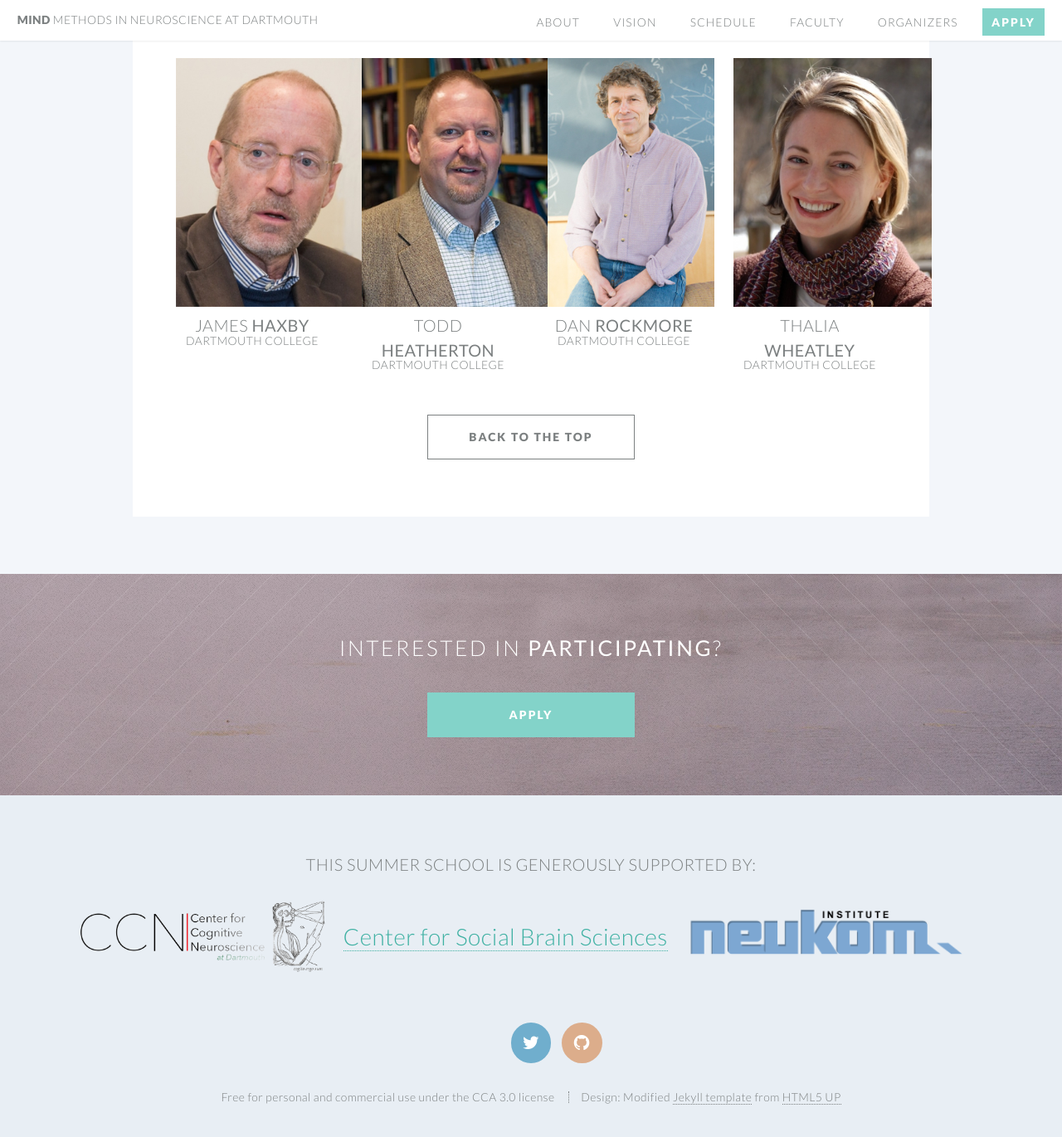
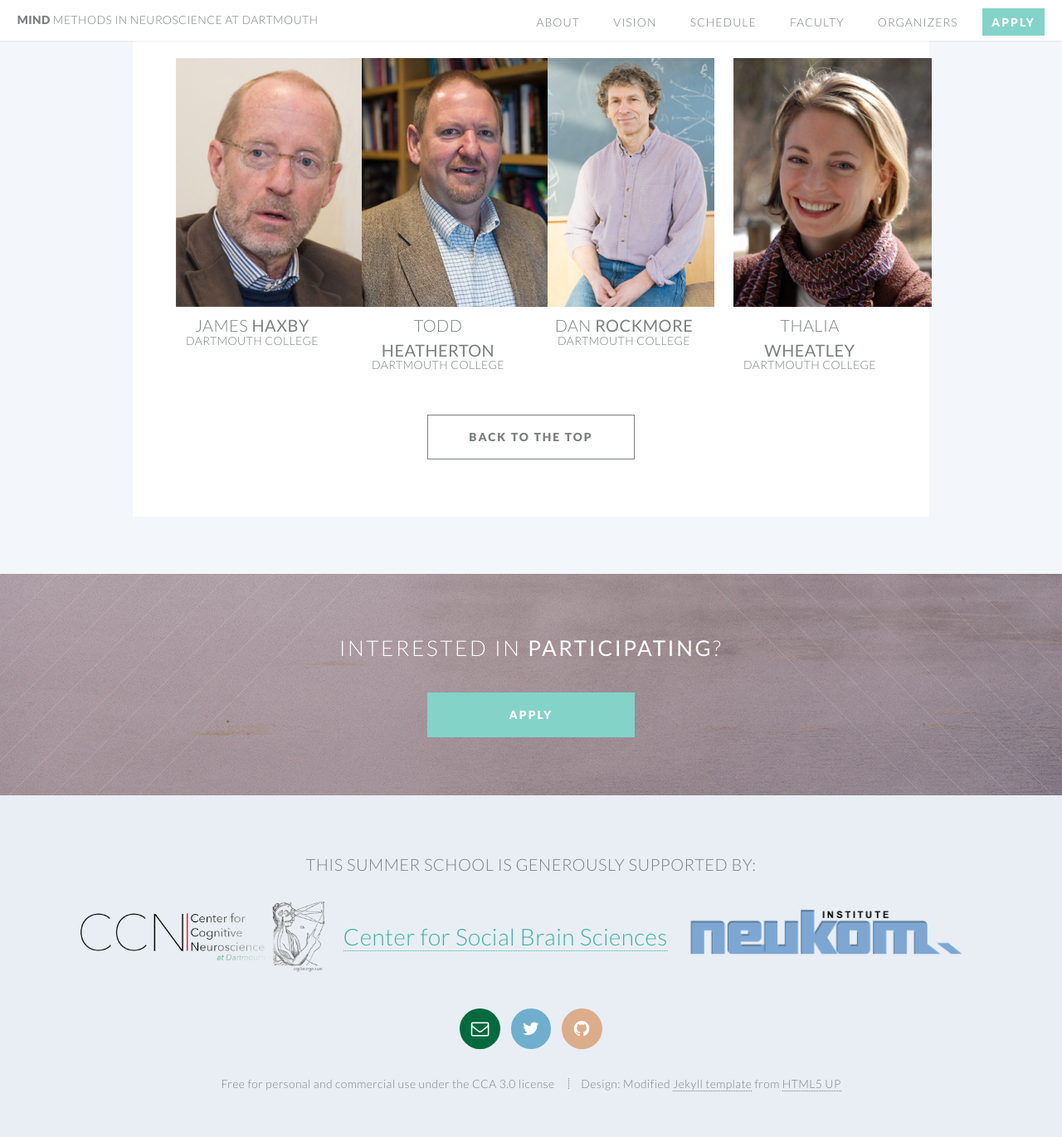
Before and after one commit to Summer-MIND/Summer-MIND.github.io, a Jekyll site: the page built from index.html, in a window 1280 px wide and 1400 px high, scrolled down 4985 px. Shown: the top 1371 px of the window at 83% size. Built offline with Jekyll 4.4.1, drawn with Linux system fonts in a browser that asks for light colours.

Commit message:
added email icon in footer

```diff
--- a/_includes/footer.html
+++ b/_includes/footer.html
@@ -9,7 +9,7 @@
    </ul>
 
     <ul class="icons">
-        <li><a href="mailto:mindsummerschool@gmail.com" class="icon circle fa-mail"><span class="label">Email</span></a></li>
+        <li><a href="mailto:mindsummerschool@gmail.com" class="icon circle fa-envelope-o"><span class="label">Email</span></a></li>
         <li><a href="https://twitter.com/comp_mind_ss" class="icon circle fa-twitter"><span class="label">Twitter</span></a></li>
         <li><a href="https://github.com/Summer-MIND/" class="icon circle fa-github"><span class="label">Github</span></a></li>
     </ul>
--- a/css/style.css
+++ b/css/style.css
@@ -339,6 +339,11 @@
 
 			.icon.circle:hover {
 				top: -0.2em;
+			}
+
+			.icon.circle.fa-envelope-o {
+			    background: #00693e;
+			    color: white;
 			}
 
 			.icon.circle.fa-twitter {
```
